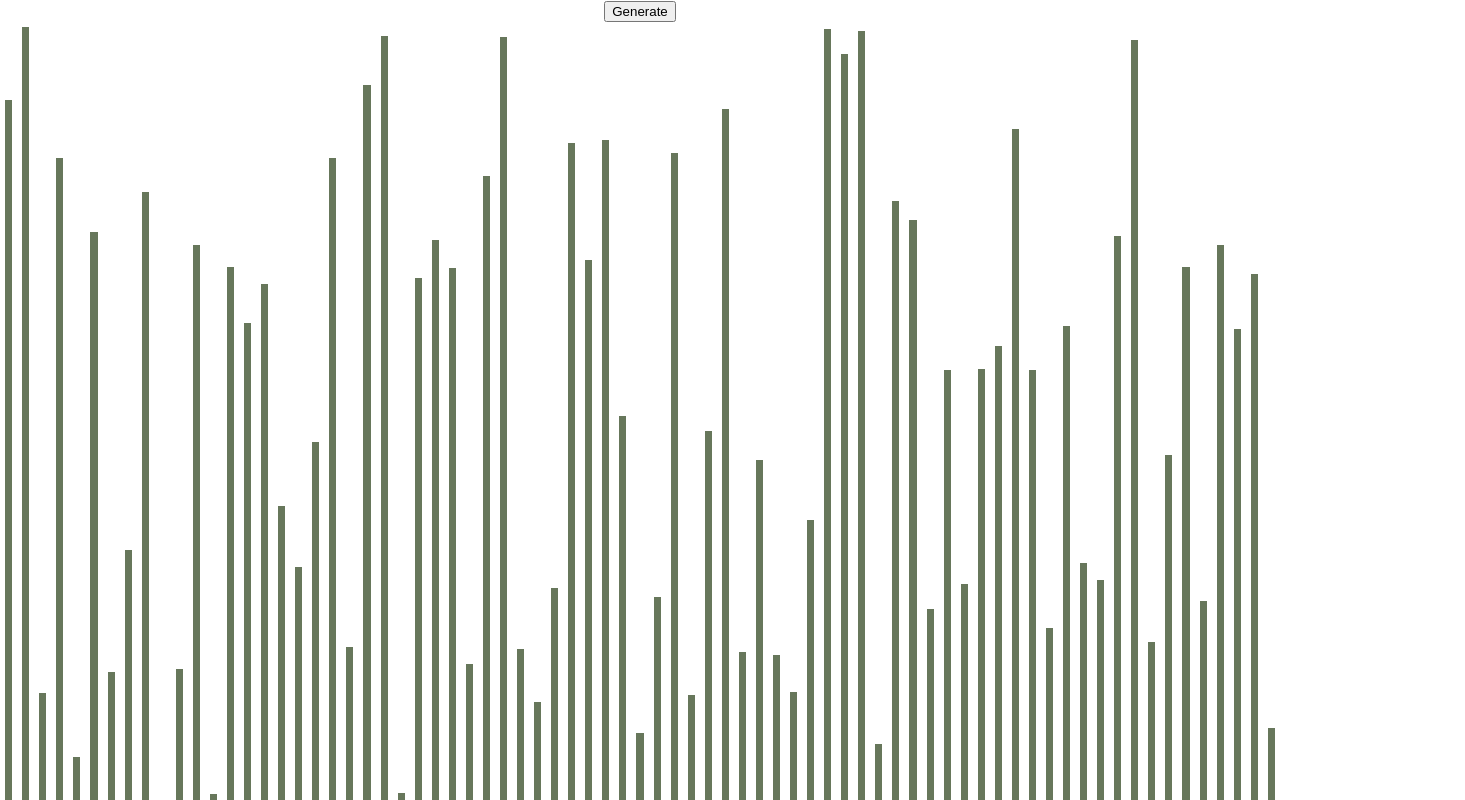
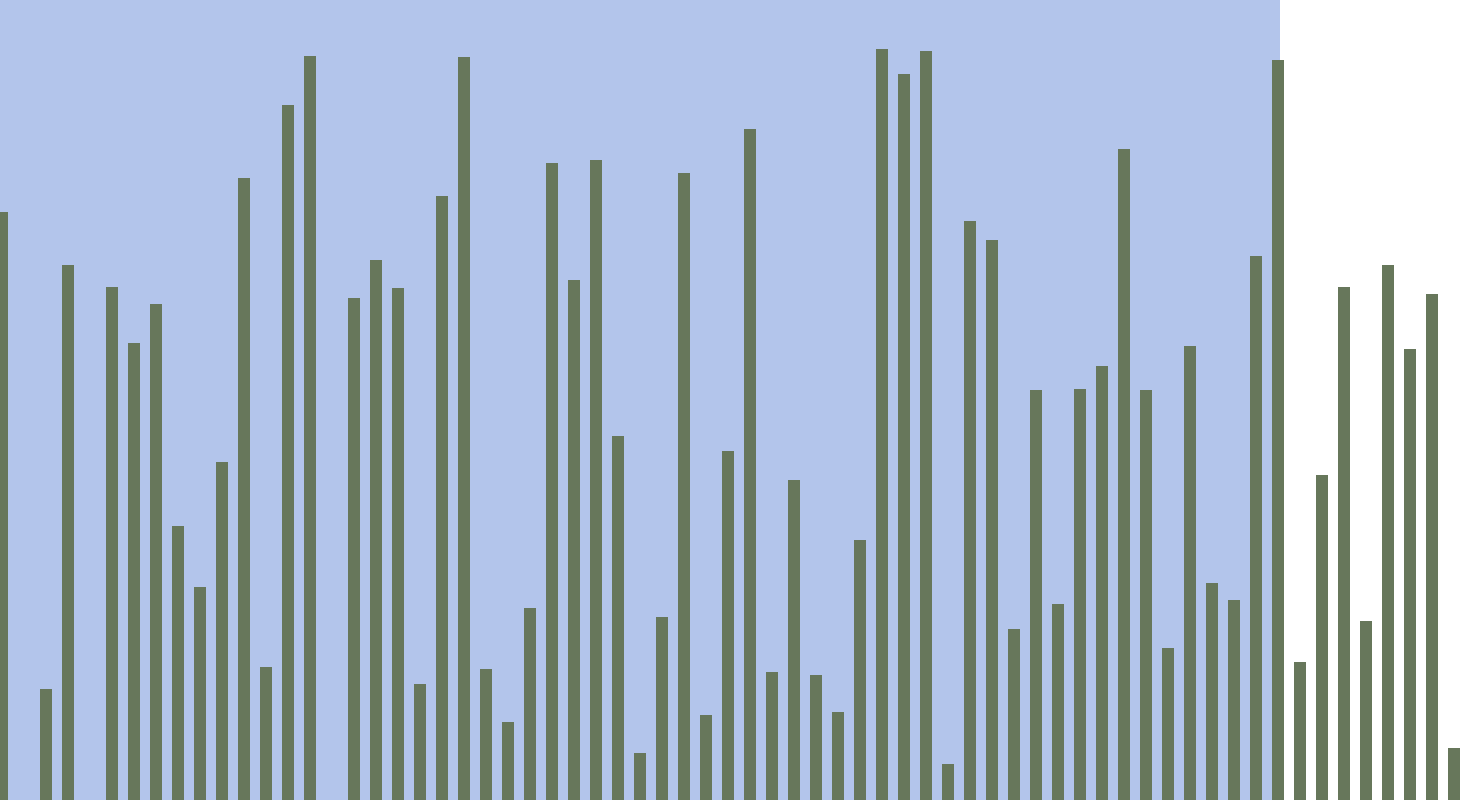
Before and after one commit to Kevrev/AlgoVisualizer, a React (Create React App) app: page / in a window 1280 px wide. Shown: the top 800 px of the page, 1465 px wide, since content can reach past the window. Built offline with nearby package versions, Linux system fonts and the light colour scheme.

Commit message:
Added container css to keep bars from moving around on regeneration

```diff
--- a/src/Visualizer/Visualizer.css
+++ b/src/Visualizer/Visualizer.css
@@ -1,6 +1,13 @@
 .array-container {
+  height: 850px;
+  background-color: rgb(179, 197, 235);
   display: flex;
   justify-content: center;
+  align-items: flex-end;
+}
+
+.array-list {
+  display: flex;
   align-items: flex-end;
 }
 
--- a/src/Visualizer/Visualizer.js
+++ b/src/Visualizer/Visualizer.js
@@ -8,7 +8,7 @@ const Visualizer = () => {
   };
 
   const arrayPush = () => {
-    const newArray =[];
+    const newArray = [];
     for (let i = 0; i < 75; i++) {
       newArray.push(arrayRandom(1, 800));
     }
@@ -21,8 +21,8 @@ const Visualizer = () => {
 
   return (
     <>
-      <button onClick={arrayPush}>Generate</button>
       <div className="array-container">
+        <div className="array-list">
           {array.map((value, index) => (
             <div
               key={index}
@@ -31,8 +31,10 @@ const Visualizer = () => {
             ></div>
           ))}
         </div>
+      </div>
+        <button onClick={arrayPush}>Generate</button>
     </>
   );
-}
+};
 
 export default Visualizer;
```
Lines whose indentation alone changed are shown as unchanged.
